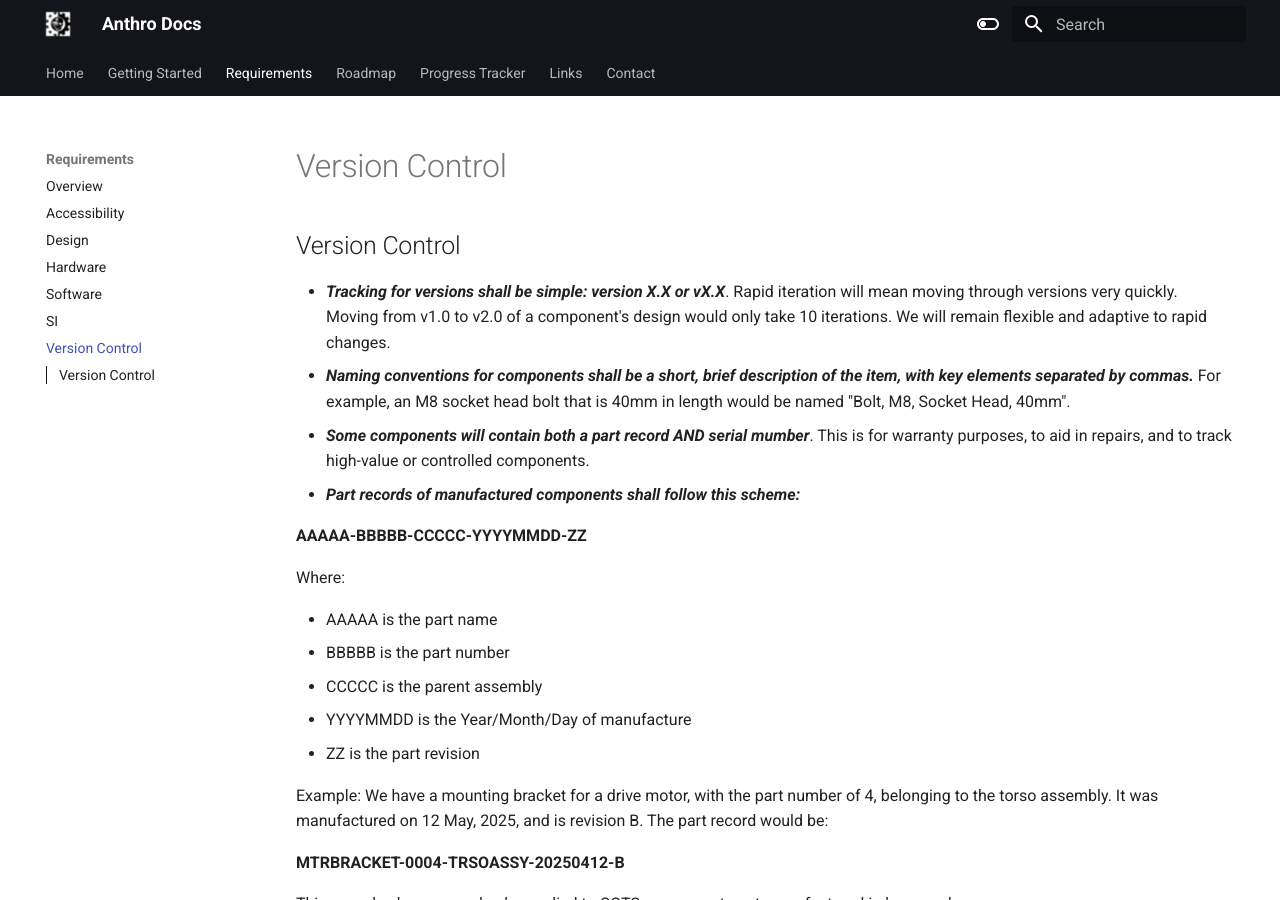
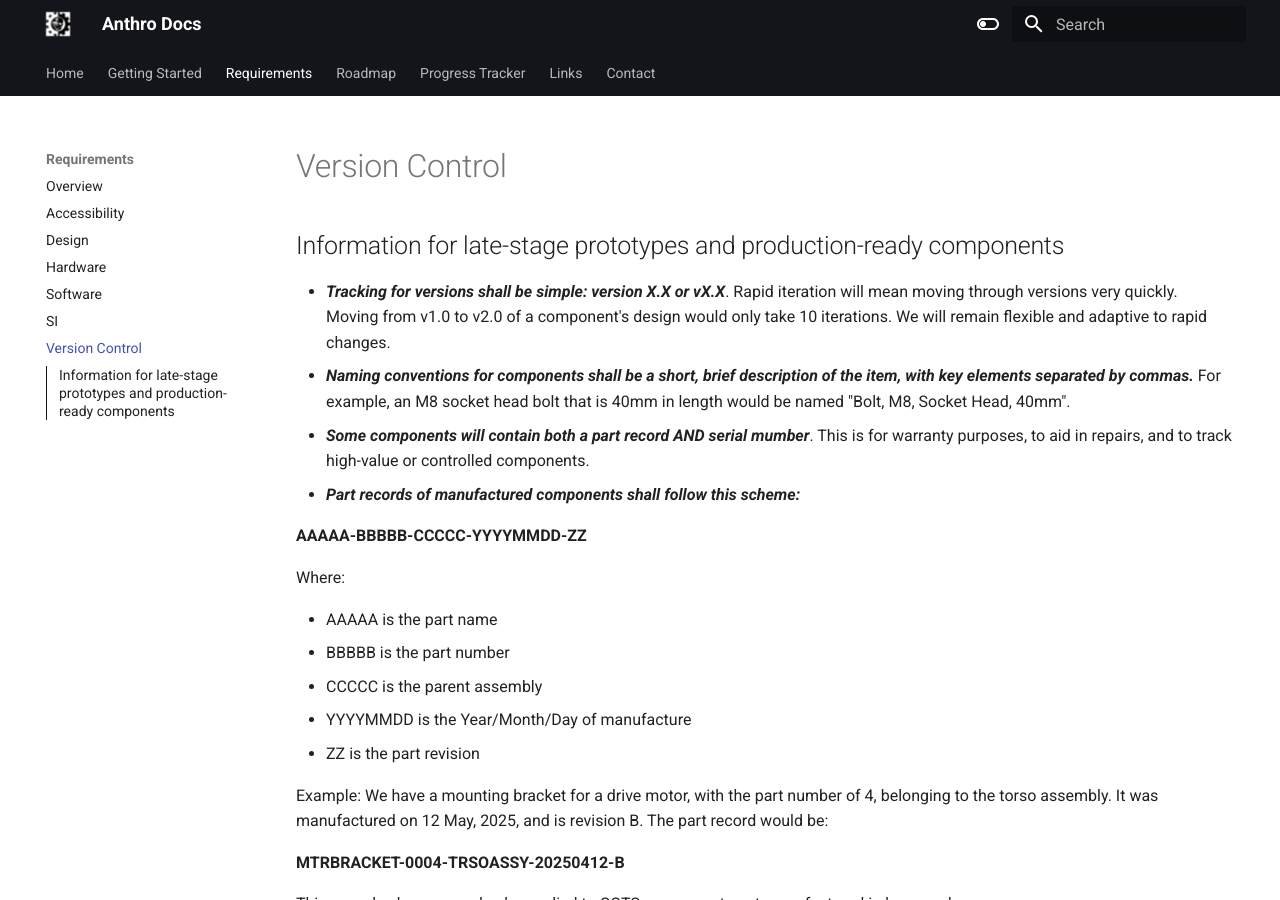
Before and after one commit to Anthrobotics/anthro-docs, an MkDocs documentation site: the page built from docs/requirements/version control.md, in a window 1280 px wide and 900 px high. Built offline with MkDocs 1.6.1 and Material for MkDocs 9.7.7, drawn with Linux system fonts in a browser that asks for light colours.

Commit message:
Update version control.md

```diff
--- a/docs/requirements/version control.md
+++ b/docs/requirements/version control.md
@@ -1,6 +1,6 @@
 # Version Control
 
-## Version Control
+## Information for late-stage prototypes and production-ready components
 
 - ***Tracking for versions shall be simple: version X.X or vX.X***. Rapid iteration will mean moving through versions very quickly. Moving from v1.0 to v2.0 of a component's design would only take 10 iterations. We will remain flexible and adaptive to rapid changes.
 - ***Naming conventions for components shall be a short, brief description of the item, with key elements separated by commas.*** For example, an M8  socket head bolt that is 40mm in length would be named "Bolt, M8, Socket Head, 40mm".
```
